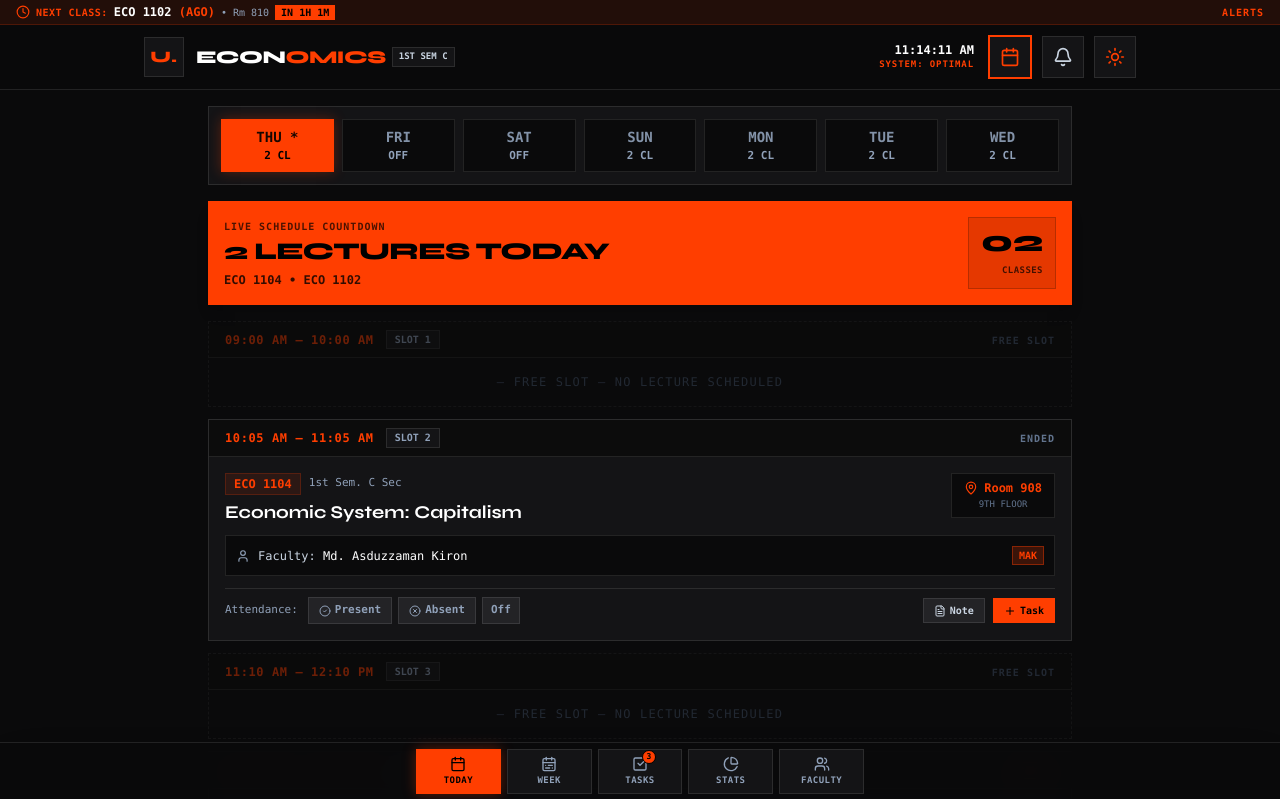
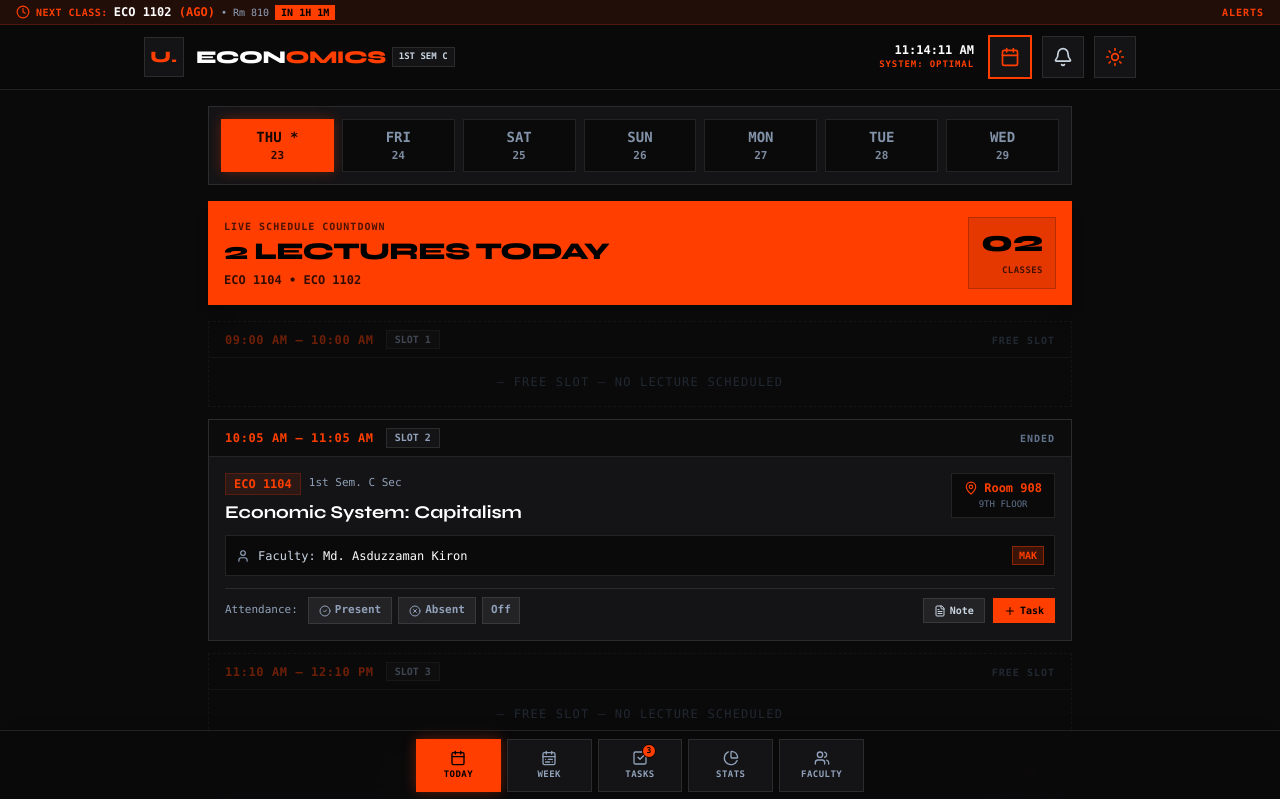
Before and after one commit to Obsiez/vu-routine, a React (Vite) app: page / in a window 1280 px wide. Shown: the top 799 px of the page. Built offline with nearby package versions, Linux system fonts and the light colour scheme.

Commit message:
Update UI scrollbars, BottomNav styling, and TodayView date display

```diff
--- a/src/components/BottomNav.tsx
+++ b/src/components/BottomNav.tsx
@@ -23,7 +23,7 @@ export const BottomNav: React.FC<BottomNavProps> = ({
   ];
 
   return (
-    <nav className="fixed bottom-0 left-0 right-0 z-30 bg-white/95 dark:bg-[#0a0a0b]/95 backdrop-blur-md border-t border-slate-200 dark:border-white/10 py-1.5 px-3 shadow-2xl">
+    <nav className="fixed bottom-0 left-0 right-0 z-30 bg-white/95 dark:bg-[#0a0a0b]/95 backdrop-blur-md border-t border-slate-200 dark:border-white/10 py-2 px-3 shadow-2xl">
       <div className="max-w-md mx-auto grid grid-cols-5 gap-1.5">
         {tabs.map((tab) => {
           const isActive = activeTab === tab.id;
@@ -31,7 +31,7 @@ export const BottomNav: React.FC<BottomNavProps> = ({
             <button
               key={tab.id}
               onClick={() => setActiveTab(tab.id)}
-              className={`relative flex flex-col items-center justify-center py-1.5 px-1 border font-mono text-[9px] font-bold uppercase transition-all cursor-pointer ${
+              className={`relative flex flex-col items-center justify-center py-2.5 px-1 border font-mono text-[9px] font-bold uppercase transition-all cursor-pointer ${
                 isActive
                   ? 'bg-[#ff3e00] text-black border-[#ff3e00] font-extrabold shadow-[0_0_12px_rgba(255,62,0,0.35)]'
                   : 'bg-slate-100 dark:bg-[#141416] text-slate-600 dark:text-slate-400 border-slate-200 dark:border-white/10 hover:text-slate-900 dark:hover:text-slate-200 hover:border-slate-300 dark:hover:border-white/20'
--- a/src/components/TodayView.tsx
+++ b/src/components/TodayView.tsx
@@ -77,7 +77,7 @@ export const TodayView: React.FC<TodayViewProps> = ({
         {(selectedDay !== currentDay || isTodaySimulated) && (
           <div className="flex items-center justify-between pb-2 border-b border-slate-100 dark:border-white/10">
             <div className="text-[10px] sm:text-[11px] font-mono font-bold text-slate-500 dark:text-slate-400 uppercase tracking-wider flex items-center gap-1.5">
-              <span>SIMULATED DAY:</span>
+              <span>VIEWING:</span>
               <span className="text-[#ff3e00] font-extrabold">{selectedDay}</span>
             </div>
             <button
@@ -91,10 +91,14 @@ export const TodayView: React.FC<TodayViewProps> = ({
         )}
 
         <div className="grid grid-cols-7 gap-1.5 sm:gap-2 w-full">
-          {getOrderedDaysFromToday(currentDay).map((day) => {
+          {getOrderedDaysFromToday(currentDay).map((day, idx) => {
             const isSelected = selectedDay === day;
             const isRealToday = currentDay === day;
-            const dayClassCount = sessions.filter((s) => s.day === day).length;
+
+            // Calculate upcoming date for each card
+            const cardDate = new Date();
+            cardDate.setDate(cardDate.getDate() + idx);
+            const formattedDateStr = cardDate.getDate().toString();
 
             return (
               <button
@@ -113,8 +117,8 @@ export const TodayView: React.FC<TodayViewProps> = ({
                     {day.substring(0, 3)}
                     {isRealToday ? ' *' : ''}
                   </span>
-                  <span className="text-[10px] sm:text-[11px] font-bold mt-1.5 leading-none">
-                    {dayClassCount > 0 ? `${dayClassCount} cl` : 'off'}
+                  <span className="text-[10px] sm:text-[11px] font-bold mt-1.5 leading-none opacity-85">
+                    {formattedDateStr}
                   </span>
                 </div>
               </button>
--- a/src/index.css
+++ b/src/index.css
@@ -9,7 +9,12 @@
     --accent: #ff3e00;
   }
 
+  html {
+    color-scheme: light;
+  }
+
   html.dark {
+    color-scheme: dark;
     --bg: #0a0a0b;
     --surface: #141416;
   }
@@ -65,34 +70,39 @@
     box-shadow: 0 0 15px rgba(255, 62, 0, 0.3);
   }
 
-  /* Minimal Boxy Custom Scrollbars for Website Main Scrollbar & All Inner Containers */
+  /* Minimal Subtle Gray Custom Scrollbar for Main Website & Inner Containers */
   ::-webkit-scrollbar {
     width: 6px;
     height: 6px;
   }
 
   ::-webkit-scrollbar-track {
-    background: #e2e8f0;
+    background: #f1f5f9;
   }
 
+  .dark ::-webkit-scrollbar-track,
   html.dark ::-webkit-scrollbar-track {
     background: #0a0a0b;
   }
 
   ::-webkit-scrollbar-thumb {
     background: #cbd5e1;
-    border: 1px solid #94a3b8;
-    border-radius: 0px;
+    border-radius: 2px;
   }
 
+  .dark ::-webkit-scrollbar-thumb,
   html.dark ::-webkit-scrollbar-thumb {
-    background: #232326;
-    border: 1px solid #141416;
-    border-radius: 0px;
+    background: #27272a;
+    border-radius: 2px;
   }
 
   ::-webkit-scrollbar-thumb:hover {
-    background: #ff3e00;
+    background: #94a3b8;
+  }
+
+  .dark ::-webkit-scrollbar-thumb:hover,
+  html.dark ::-webkit-scrollbar-thumb:hover {
+    background: #3f3f46;
   }
 
   ::-webkit-scrollbar-corner {
@@ -100,13 +110,29 @@
   }
 
   /* Firefox Custom Scrollbar */
-  * {
+  html, body, * {
     scrollbar-width: thin;
-    scrollbar-color: #cbd5e1 #e2e8f0;
+    scrollbar-color: #cbd5e1 #f1f5f9;
   }
 
-  html.dark * {
-    scrollbar-color: #232326 #0a0a0b;
+  .dark html, .dark body, .dark *,
+  html.dark *, html.dark body {
+    scrollbar-color: #27272a #0a0a0b;
+  }
+
+  /* Automatically hide scrollbars on mobile / touch devices */
+  @media (max-width: 768px), (pointer: coarse) {
+    html, body, * {
+      scrollbar-width: none !important;
+      -ms-overflow-style: none !important;
+    }
+
+    ::-webkit-scrollbar {
+      display: none !important;
+      width: 0 !important;
+      height: 0 !important;
+      background: transparent !important;
+    }
   }
 
   /* Utility for hiding scrollbar specifically when needed */
```
